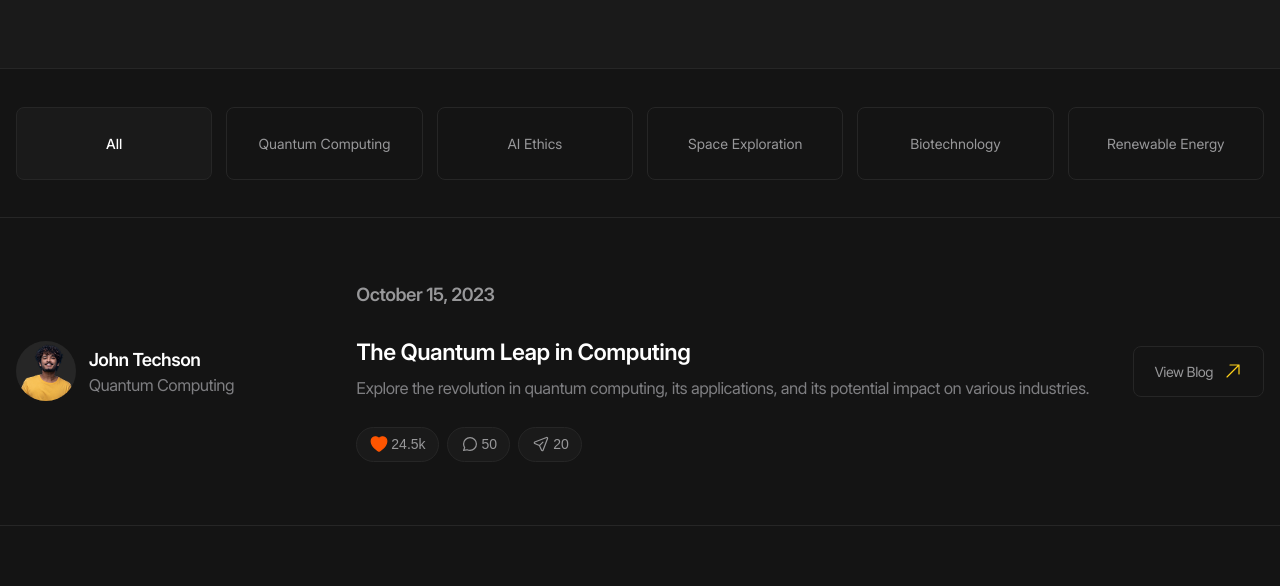
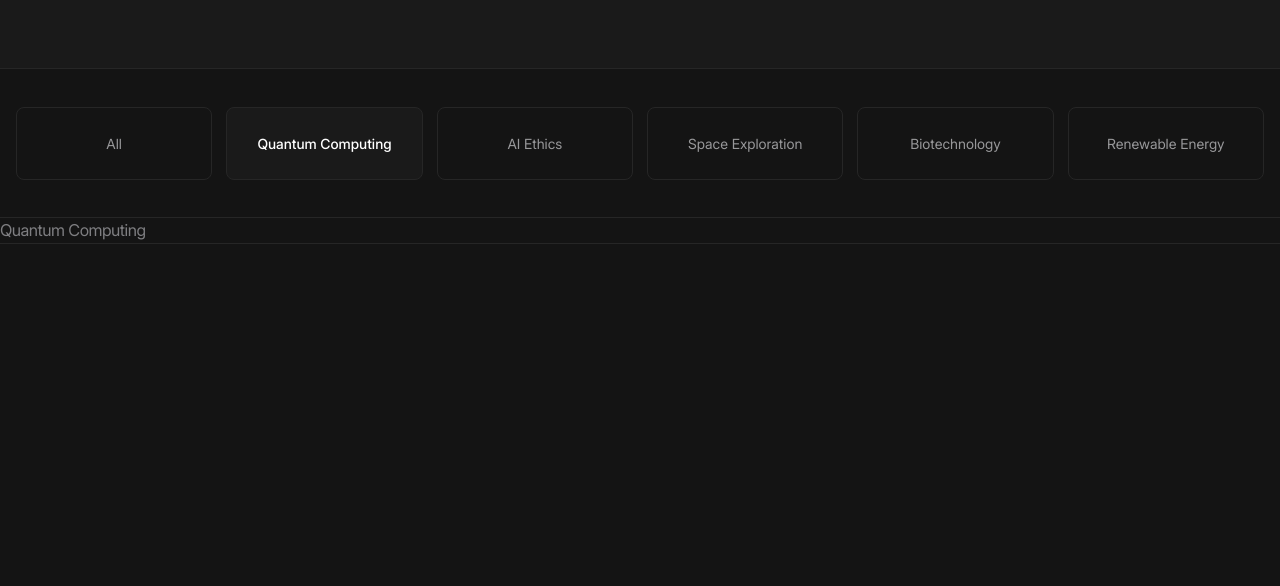
Before and after one commit to usmanow/future-tech, a website with bundled scripts: page index.html in a window 1280 px wide. Both pictures are taken after a click on the tab "Quantum Computing". Shown: the part 208-794 px from the top of the page. Built offline with nearby package versions, Linux system fonts and the light colour scheme.

Commit message:
add tabs

```diff
--- a/index.html
+++ b/index.html
@@ -636,6 +636,7 @@
             tabindex="0"
             data-js-tabs-content
           >
+            Quantum Computing
           </div>
           <div
             class="tabs__content"
@@ -644,6 +645,7 @@
             tabindex="0"
             data-js-tabs-content
           >
+            AI Ethics
           </div>
           <div
             class="tabs__content"
@@ -652,6 +654,7 @@
             tabindex="0"
             data-js-tabs-content
           >
+            Space Exploration
           </div>
           <div
             class="tabs__content"
@@ -660,6 +663,7 @@
             tabindex="0"
             data-js-tabs-content
           >
+            Biotechnology
           </div>
           <div
             class="tabs__content"
@@ -668,6 +672,7 @@
             tabindex="0"
             data-js-tabs-content
           >
+            Renewable Energy
           </div>
         </div>
       </div>
--- a/scripts/Tabs.js
+++ b/scripts/Tabs.js
@@ -1,43 +1,66 @@
 const rootSelector = '[data-js-tabs]'
 
-class Tabs {
-  selectors = {
-    root: rootSelector,
-    button: `[data-js-tabs-button]`,
+const selectors = {
+  button: '[data-js-tabs-button]',
   content: '[data-js-tabs-content]'
 }
 
-  stateClasses = {
+const stateClasses = {
   isActive: 'is-active'
 }
 
-  stateAttributes = {
+const stateAttributes = {
   ariaSelected: 'aria-selected',
   tabIndex: 'tabindex',
 }
 
-  constructor(rootElement) {
-    this.rootElement = rootElement
-    this.buttonElements = this.rootElement.querySelectorAll(this.selectors.button)
-    this.contentElements = this.rootElement.querySelectorAll(this.selectors.content)
-    this.state = {
-      activeTabIndex: [...this.buttonElements].findIndex(() => {
+const setupTabs = (rootElement) => {
+  const tabButtons = rootElement.querySelectorAll(selectors.button)
+  const tabContent = rootElement.querySelectorAll(selectors.content)
+  const lastTabIndex = tabButtons.length - 1
 
+  let activeTabIndex = [...tabButtons].findIndex(button => button.classList.contains(stateClasses.isActive))
+
+  const updateUI = () => {
+    tabButtons.forEach((button, index) => {
+      const isActive = index === activeTabIndex
+      button.classList.toggle(stateClasses.isActive, isActive)
+      button.setAttribute(stateAttributes.ariaSelected, isActive.toString())
+      button.setAttribute(stateAttributes.tabIndex, isActive ? '0' : '-1')
     })
-    }
-  }
+
+    tabContent.forEach((content, index) => content.classList.toggle(stateClasses.isActive, index === activeTabIndex))
   }
 
-class TabsCollection {
-  constructor() {
-    this.init()
+  const activateTab = (index) => {
+    activeTabIndex = index
+    updateUI()
+    tabButtons[index].focus()
   }
 
-  init() {
-    document.querySelectorAll(rootSelector).forEach((element) => {
-      new Tabs(element)
-    })
-  }
+  const keyHandler = (event) => {
+    const { code, metaKey} = event
+
+    const actions = {
+      ArrowLeft: () => activateTab(activeTabIndex === 0 ? lastTabIndex : activeTabIndex - 1),
+      ArrowRight: () => activateTab(activeTabIndex === lastTabIndex ? 0 : activeTabIndex + 1),
+      Home: () => activateTab(0),
+      End: () => activateTab(lastTabIndex)
     }
 
-export default TabsCollection
+    if (metaKey && code === 'ArrowLeft') return activateTab(0)
+    if (metaKey && code === 'ArrowRight') return activateTab(lastTabIndex)
+
+    actions[code]?.()
+  }
+
+  tabButtons.forEach((button, index) => button.addEventListener('click', () => activateTab(index)))
+
+  rootElement.addEventListener('keydown', keyHandler)
+
+  updateUI()
+}
+
+const setupTabsCollection = () => document.querySelectorAll(rootSelector).forEach(setupTabs)
+
+export default setupTabsCollection
--- a/scripts/main.js
+++ b/scripts/main.js
@@ -1,5 +1,5 @@
 import setupHeader from './header.js'
-import TabsCollection from './Tabs.js'
+import setupTabsCollection from './tabs.js'
 
 setupHeader()
-new TabsCollection
+setupTabsCollection()
```
Lines whose indentation alone changed are shown as unchanged.
